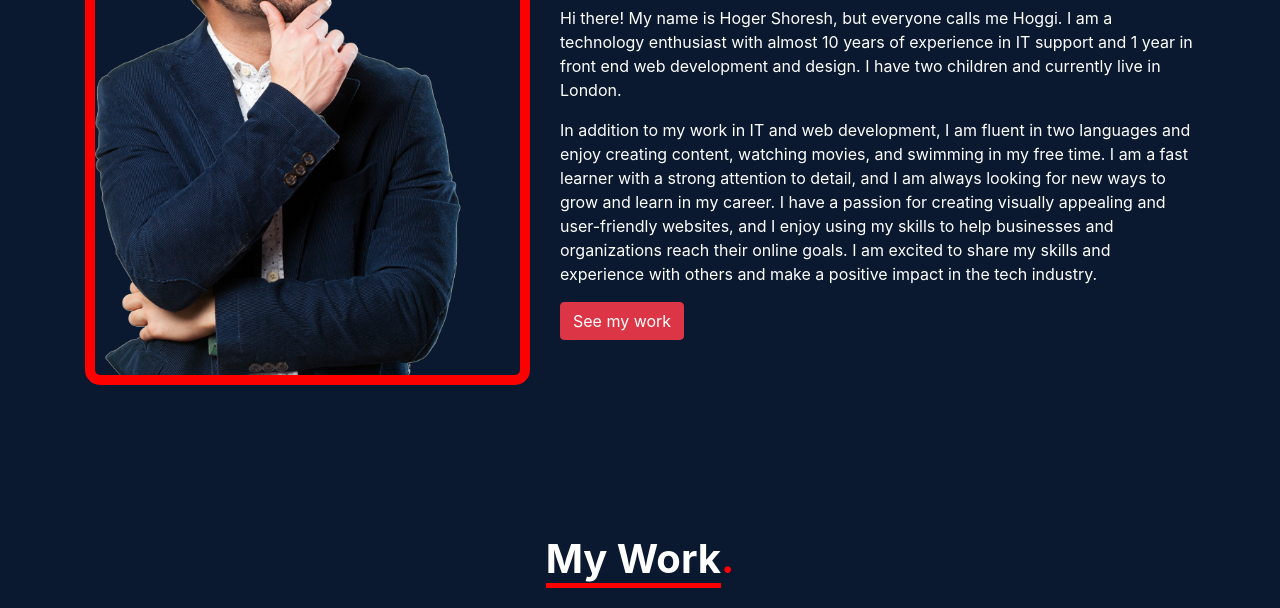
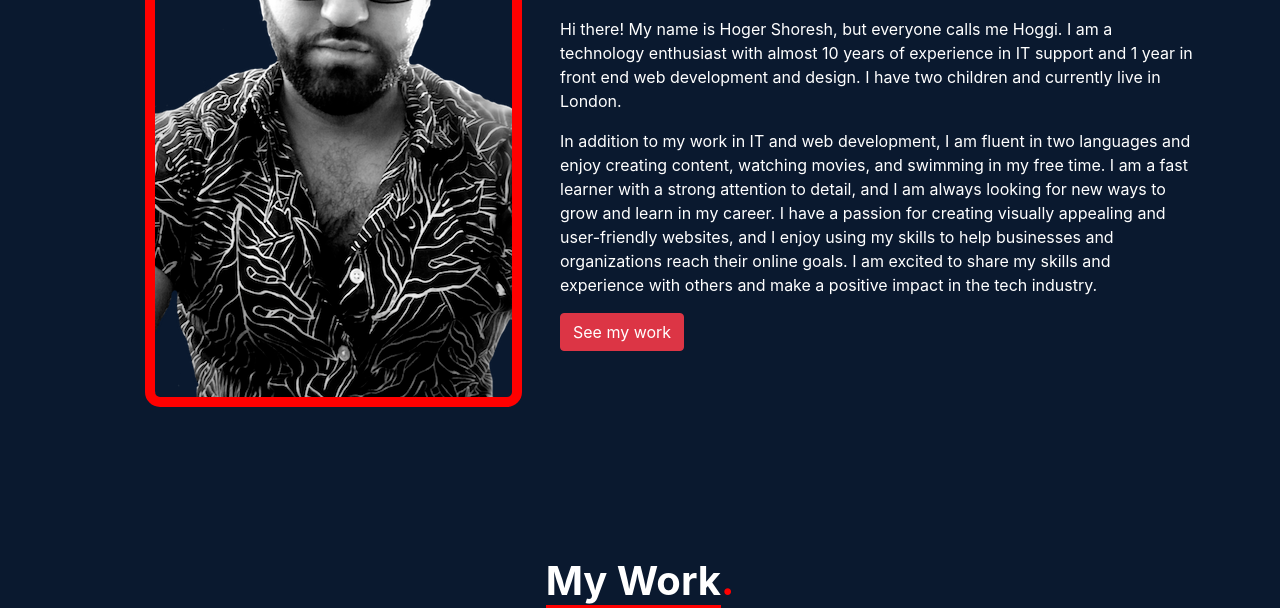
Before and after one commit to Hoggi90/Bootstrap-Portfolio, a plain HTML site: page index.html in a window 1280 px wide. Shown: the part 1109-1717 px from the top of the page. Drawn offline with nearby package versions, Linux system fonts and the light colour scheme.

Commit message:
Added my own image

```diff
--- a/css/style.css
+++ b/css/style.css
@@ -12,10 +12,10 @@ p {
 .col-lg-5 img {
     border: 10px red solid !important;
     border-radius: 15px;
+    margin-bottom: 50px;
     max-width: 100%;
     height: auto;
-    margin-bottom: 50px;
-
+    margin-left: 60px;
 }
 
 .col-lg-6 {
--- a/index.html
+++ b/index.html
@@ -41,7 +41,7 @@
 
         <div class="row">
           <div class="col-lg-5">
-            <img src="./images/hero.png">
+            <img src="./images/hero1.png">
           </div>
           <div class="col-lg-7">
             <h3 class="bio-title">Hoger Shoresh</h3>
```
Also changed, not shown: images/hero1.png (added).
